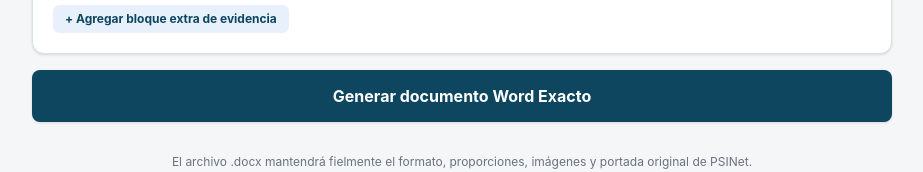
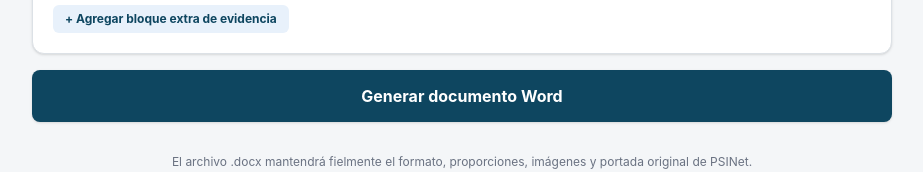
Before and after one commit to nediakX/InformeDiario, a React (Vite) app: page / in a window 1280 px wide. Shown: the part 3203-3375 px from the top of the page, without its empty margins (178-1101 px from the left). Built offline with nearby package versions, Linux system fonts and the light colour scheme.

Commit message:
Update App.tsx

```diff
--- a/src/App.tsx
+++ b/src/App.tsx
@@ -986,10 +986,10 @@ export default function App() {
               new Paragraph({ text: "" }),
               new Paragraph({ heading: HeadingLevel.HEADING_1, children: [new TextRun({ text: "Actividades Diarias.", color: BLUE, size: 26, font: "Arial", bold: true })] }),
               ...actividades.filter(a => a.trim()).map(a => new Paragraph({ text: a, bullet: { level: 0 } })),
-              ...vertivBlock,
               new Paragraph({ text: "" }),
               new Paragraph({ heading: HeadingLevel.HEADING_1, children: [new TextRun({ text: "Observaciones.", color: BLUE, size: 26, font: "Arial", bold: true })] }),
               ...observaciones.filter(o => o.trim()).map(o => new Paragraph({ text: o, bullet: { level: 0 } })),
+              ...vertivBlock,
               ...evidenceContent,
               ...finalPageContent,
             ],
@@ -1346,7 +1346,7 @@ export default function App() {
           disabled={isGenerating}
           className="w-full bg-[#0E4660] text-white py-3.5 px-6 font-bold text-base rounded-lg shadow-sm hover:bg-[#0a3549] disabled:bg-[#9fb3bd] disabled:cursor-not-allowed transition-colors"
         >
-          {isGenerating ? "Generando Word Exacto..." : "Generar documento Word Exacto"}
+          {isGenerating ? "Generando Word Exacto..." : "Generar documento Word"}
         </button>
 
         <p className="text-center text-gray-500 text-xs mt-4">
```
